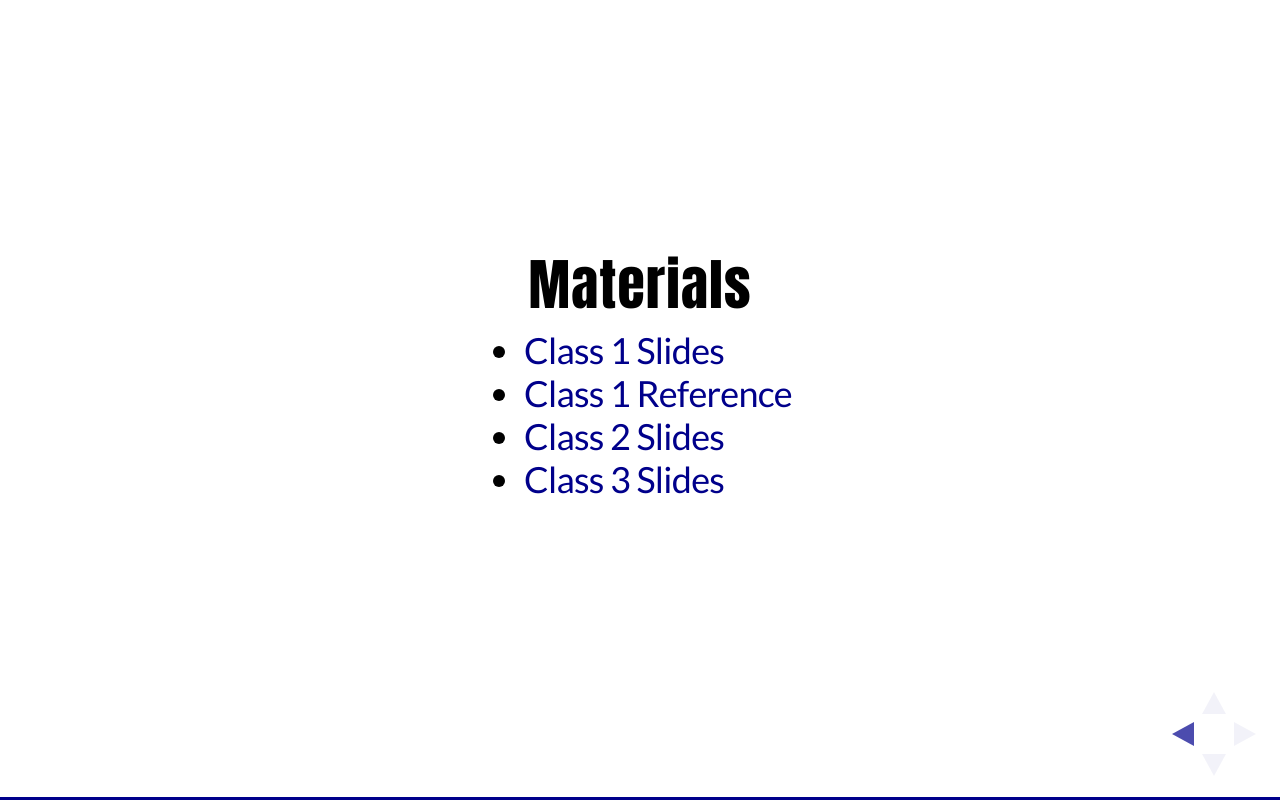
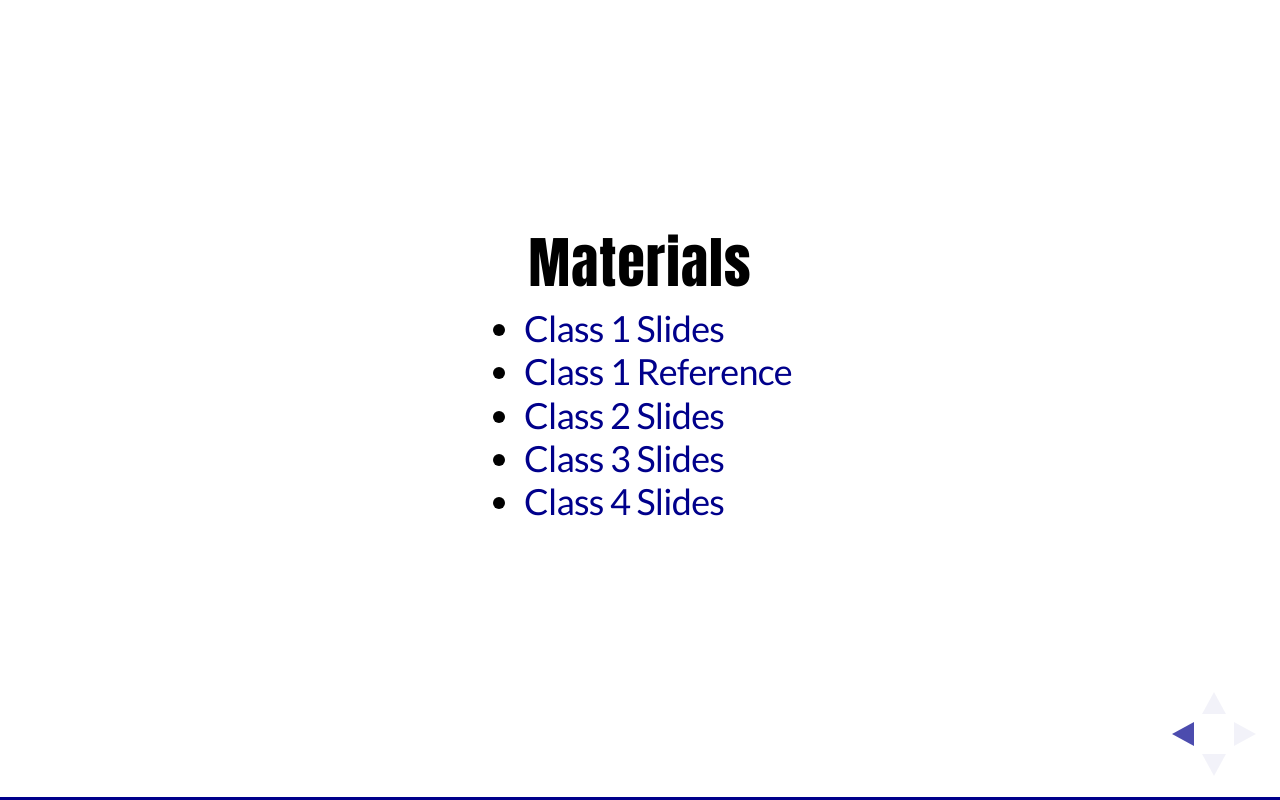
Before and after one commit to boggsey/quarantine-code-slides, a website: page index.html in a window 1280 px wide. Both pictures are taken after a click on the element 1251 px from the left and 734 px from the top of the page. Drawn offline with nearby package versions, Linux system fonts and the light colour scheme; files that its build step writes are made by us from their sources; grey boxes are pictures that could not be loaded; a web font is replaced by a local one.

Commit message:
Linking to class 4

```diff
--- a/index.html
+++ b/index.html
@@ -57,6 +57,7 @@
             <li><a href="files/reference-sheet-1.pdf">Class 1 Reference</a></li>
             <li><a href="class2.html">Class 2 Slides</a></li>
             <li><a href="class3.html">Class 3 Slides</a></li>
+            <li><a href="class4.html">Class 4 Slides</a></li>
           </ul>
         </section>
       </div>
```
